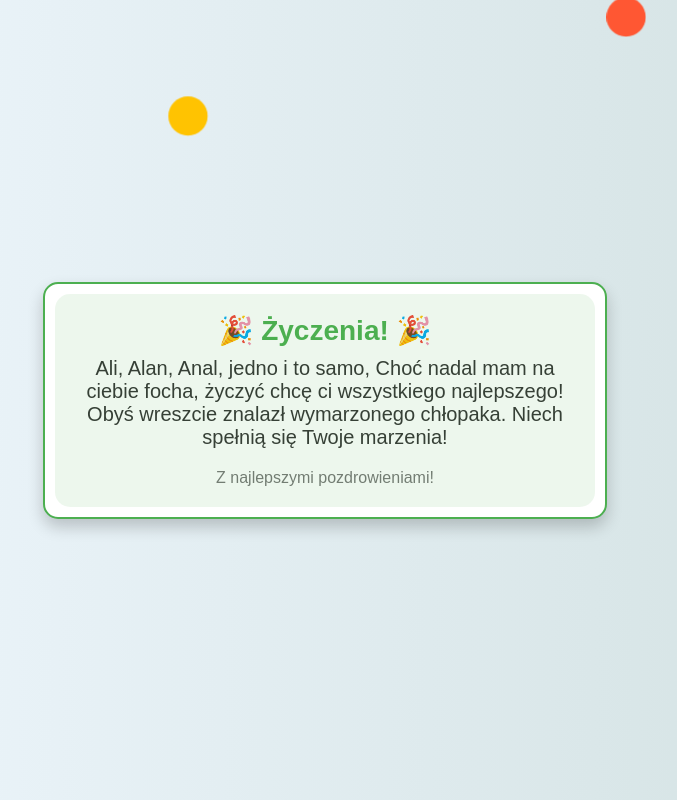
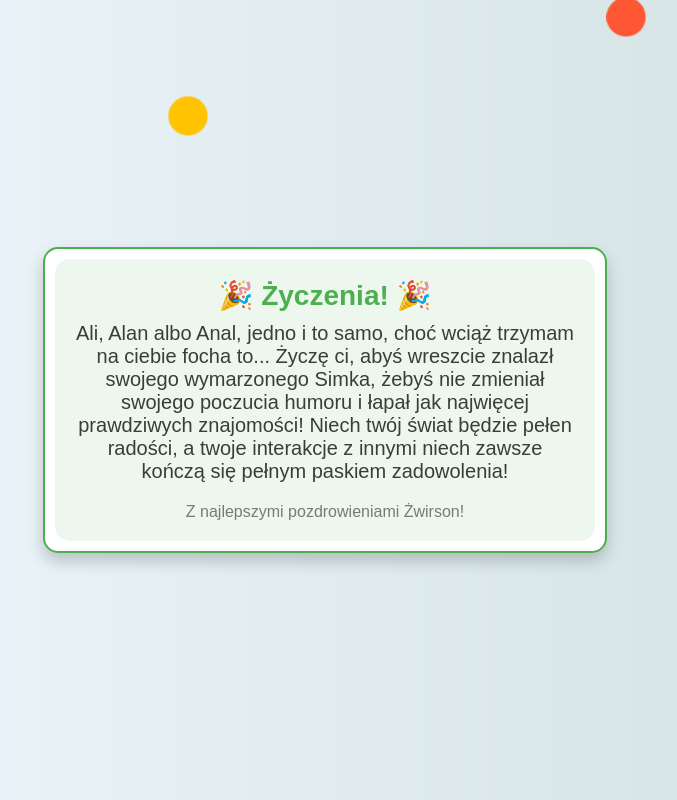
Before and after one commit to CosmusLove/Birthday-boy, a plain HTML site: page zyczenia.html in a window 1280 px wide. Shown: the whole page, without its empty margins (315-992 px from the left). Drawn offline with Linux system fonts and the light colour scheme.

Commit message:
zyczenia.html

```diff
--- a/zyczenia.html
+++ b/zyczenia.html
@@ -81,8 +81,8 @@
 <body>
     <div class="card">
         <h1>🎉 Życzenia! 🎉</h1>
-        <p>Ali, Alan, Anal, jedno i to samo, Choć nadal mam na ciebie focha, życzyć chcę ci wszystkiego najlepszego! Obyś wreszcie znalazł wymarzonego chłopaka. Niech spełnią się Twoje marzenia!</p>
-        <div class="footer">Z najlepszymi pozdrowieniami!</div>
+        <p>Ali, Alan albo Anal, jedno i to samo, choć wciąż trzymam na ciebie focha to... Życzę ci, abyś wreszcie znalazł swojego wymarzonego Simka, żebyś nie zmieniał swojego poczucia humoru i łapał jak najwięcej prawdziwych znajomości! Niech twój świat będzie pełen radości, a twoje interakcje z innymi niech zawsze kończą się pełnym paskiem zadowolenia!</p>
+        <div class="footer">Z najlepszymi pozdrowieniami Żwirson!</div>
     </div>
 
     <script>
```
